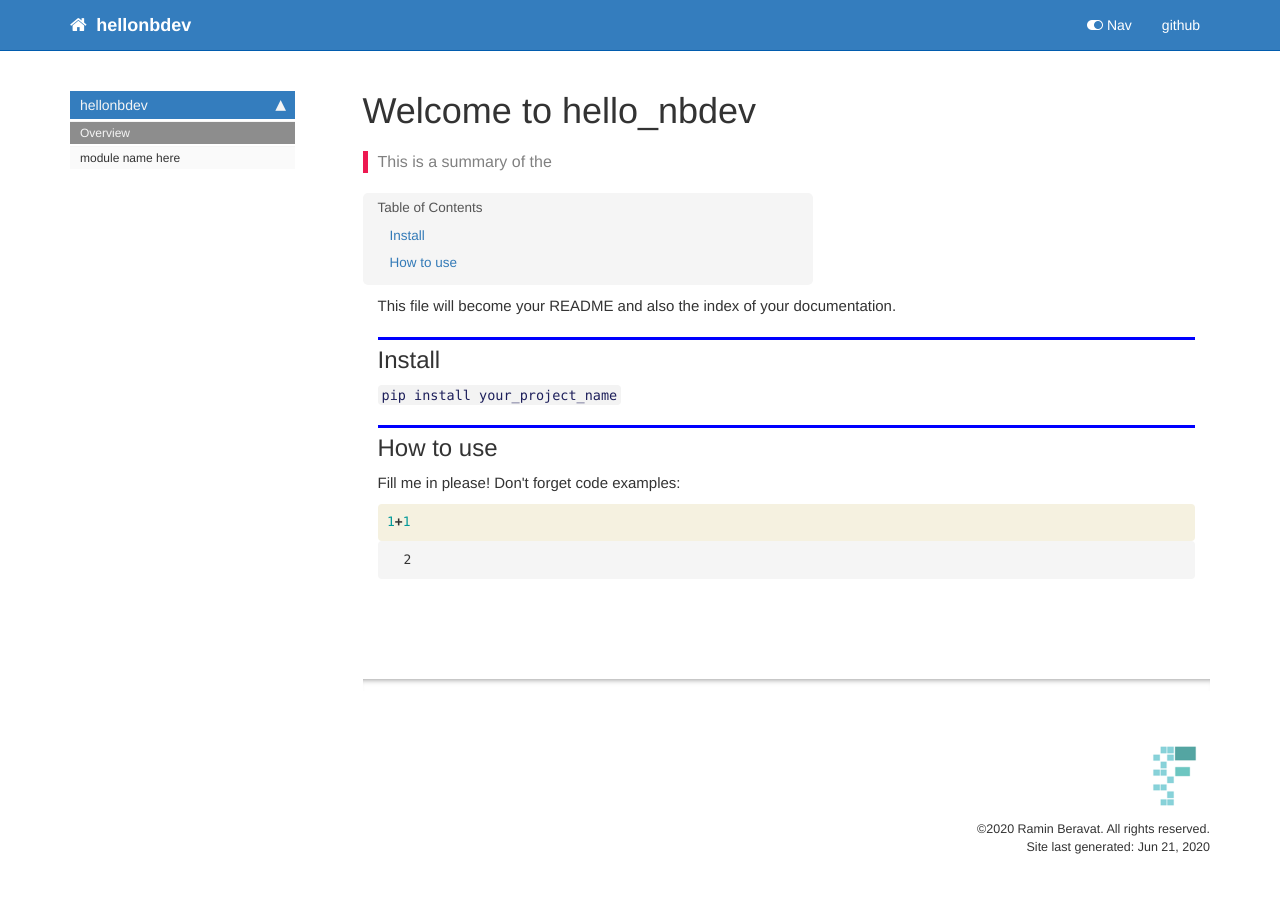
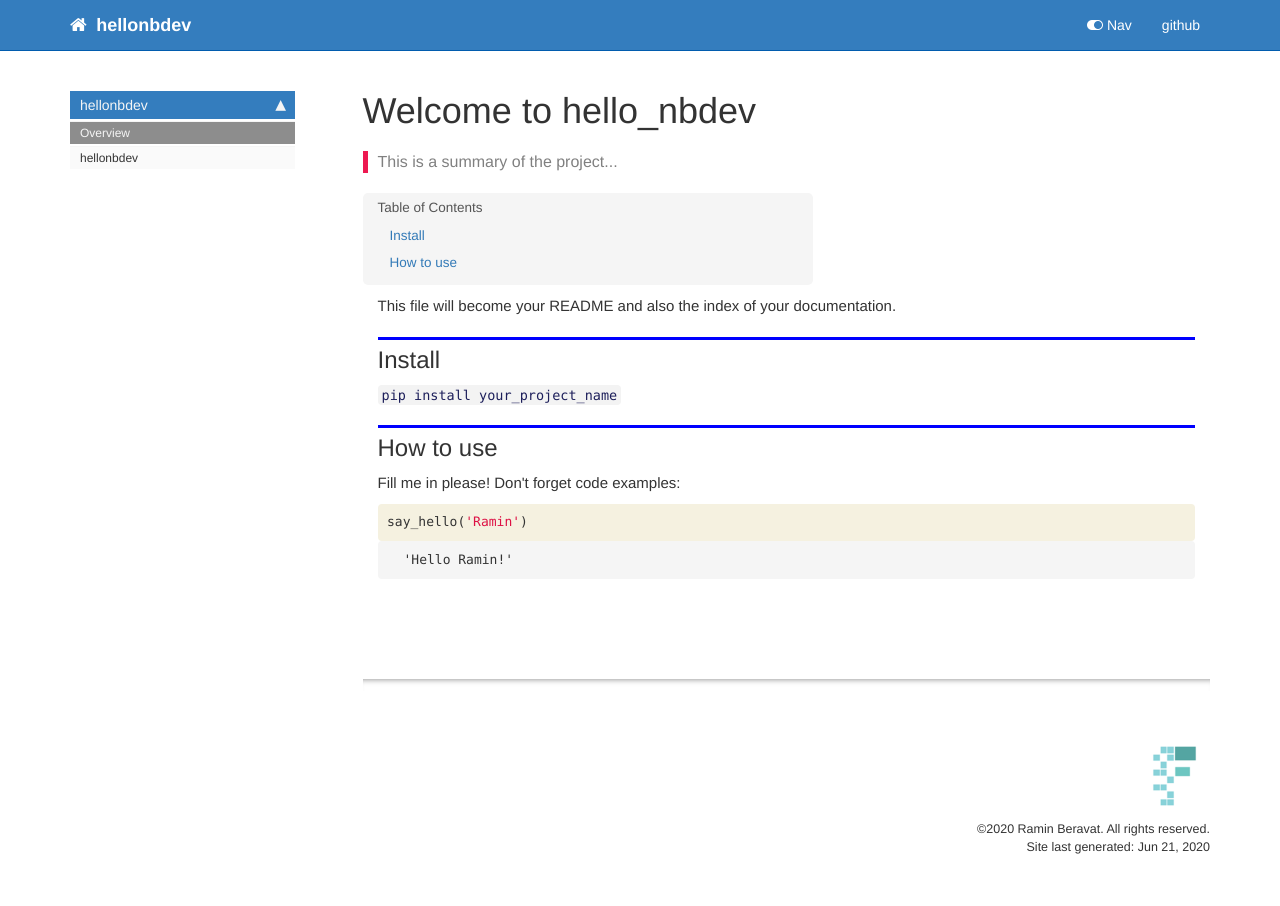
Before and after one commit to RaminParker/hello_nbdev, a Jekyll site: the page built from docs/index.html, in a window 1280 px wide. Built offline with Jekyll 4.4.1, drawn with Linux system fonts in a browser that asks for light colours; nearby versions of some CDN libraries; comment, search, counter and statistics services are not loaded.

Commit message:
change modul name

```diff
--- a/docs/_data/sidebars/home_sidebar.yml
+++ b/docs/_data/sidebars/home_sidebar.yml
@@ -10,7 +10,7 @@ entries:
       title: Overview
       url: /
     - output: web,pdf
-      title: module name here
+      title: hellonbdev
       url: /core
     output: web
     title: hellonbdev
--- a/docs/core.html
+++ b/docs/core.html
@@ -1,6 +1,6 @@
 ---
 
-title: module name here
+title: hellonbdev
 
 keywords: fastai
 sidebar: home_sidebar
--- a/docs/index.html
+++ b/docs/index.html
@@ -5,8 +5,8 @@ title: Welcome to hello_nbdev
 keywords: fastai
 sidebar: home_sidebar
 
-summary: "This is a summary of the "
-description: "This is a summary of the "
+summary: "This is a summary of the project..."
+description: "This is a summary of the project..."
 ---
 <!--
 
@@ -67,7 +67,7 @@ description: "This is a summary of the "
 
 <div class="inner_cell">
     <div class="input_area">
-<div class=" highlight hl-ipython3"><pre><span></span><span class="mi">1</span><span class="o">+</span><span class="mi">1</span>
+<div class=" highlight hl-ipython3"><pre><span></span><span class="n">say_hello</span><span class="p">(</span><span class="s1">&#39;Ramin&#39;</span><span class="p">)</span>
 </pre></div>
 
     </div>
@@ -82,7 +82,7 @@ description: "This is a summary of the "
 
 
 <div class="output_text output_subarea output_execute_result">
-<pre>2</pre>
+<pre>&#39;Hello Ramin!&#39;</pre>
 </div>
 
 </div>
--- a/docs/sidebar.json
+++ b/docs/sidebar.json
@@ -1,6 +1,6 @@
 {
   "hellonbdev": {
     "Overview": "/",
-    "module name here": "/core"
+    "hellonbdev": "/core"
   }
 }
```
Also changed, not shown: README.md, 1 other file.
